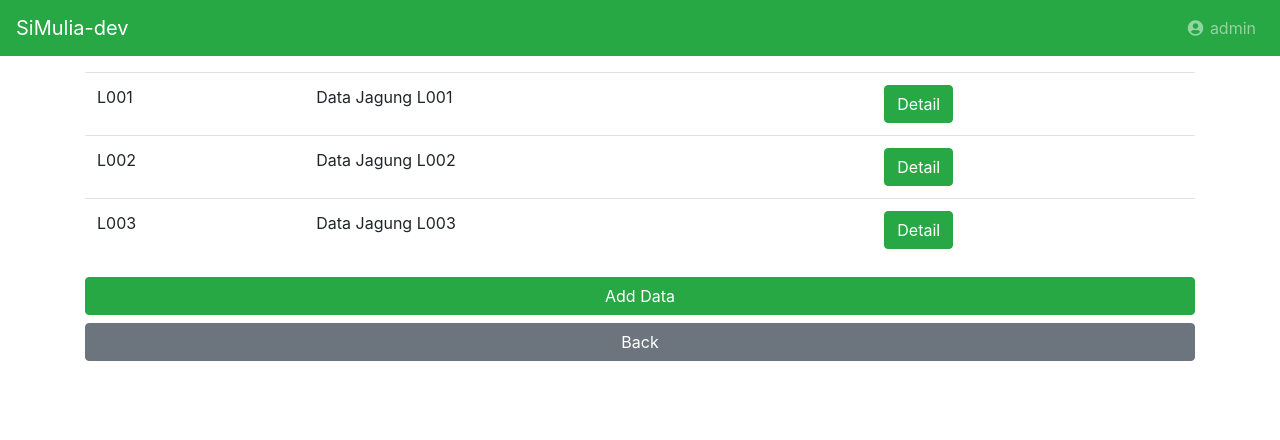
After one commit to adiram17/simuliaproject, a Django app: page /serelia_list in a window 1280 px wide. The commit adds this page. Shown: the top 440 px of the page. Run offline with Django 3.2, Linux system fonts and the light colour scheme; a user stored in the database is signed in; some libraries are stand-ins or nearby versions.

Commit message:
add templates

```diff
--- a/simuliaapp/templates/pages/serelia-create.html
+++ b/simuliaapp/templates/pages/serelia_create.html
@@ -13,7 +13,8 @@
                 <form class="form-horizontal" role="form" method="POST">
                     {% csrf_token %}
                     {{form}}
-                    <button type="submit" class="btn btn-success btn-block mt-4"><i class="fa fa-sign-in"></i>Submit</button>
+                    <button type="submit" class="btn btn-success btn-block mt-4"></i>Submit</button>
+                    <a type="button" class="btn btn-secondary btn-block mt-2" href="javascript:history.back()">Cancel</a>
                 </form>
             </div>
         </div>
--- /dev/null
+++ b/simuliaapp/templates/pages/serelia_list.html
@@ -0,0 +1,39 @@
+{% extends 'layout/app.html' %}
+{% load static %}
+{% block body %}
+<div id="content-wrapper">
+    <div class="container">
+        {% for message in messages %}
+        <div class="alert alert-{{ message.tags }} alert-dismissible" role="alert">
+            {{ message }}
+        </div>
+        {% endfor %}
+        <table class="table">
+            <tbody>
+                <tr>
+                    <td>L001</td>
+                    <td>Data Jagung L001</td>
+                    <td><a type="button" class="btn btn-success" href="#">Detail</a>
+                    </td>
+                </tr>
+                <tr>
+                    <td>L002</td>
+                    <td>Data Jagung L002</td>
+                    <td><a type="button" class="btn btn-success" href="#">Detail</a>
+                    </td>
+                </tr>
+                <tr>
+                    <td>L003</td>
+                    <td>Data Jagung L003</td>
+                    <td><a type="button" class="btn btn-success" href="#">Detail</a>
+                    </td>
+                </tr>
+            </tbody>
+        </table>
+        <a type="button" class="btn btn-success btn-block mt-2" href="{%url 'serelia_create' %}">Add Data</a>
+        <a type="button" class="btn btn-secondary btn-block mt-2" href="{%url 'home' %}">Back</a>
+    </div>
+</div>
+{% endblock %}
+{% block javascript %}
+{% endblock %}
```
Also changed, not shown: simuliaapp/templates/pages/serelia_detail.html (added), simuliaapp/templates/pages/serelia_edit.html (added).
